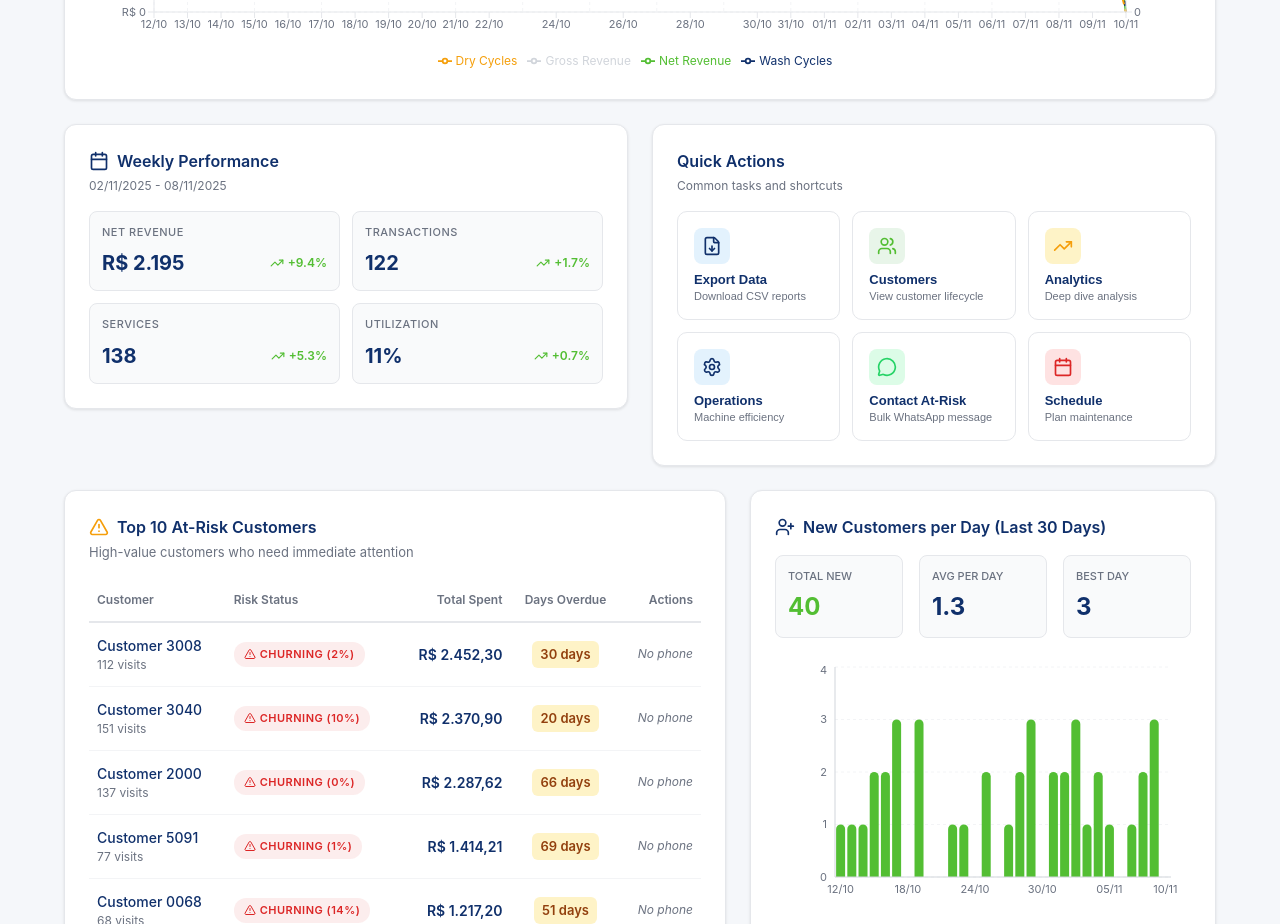
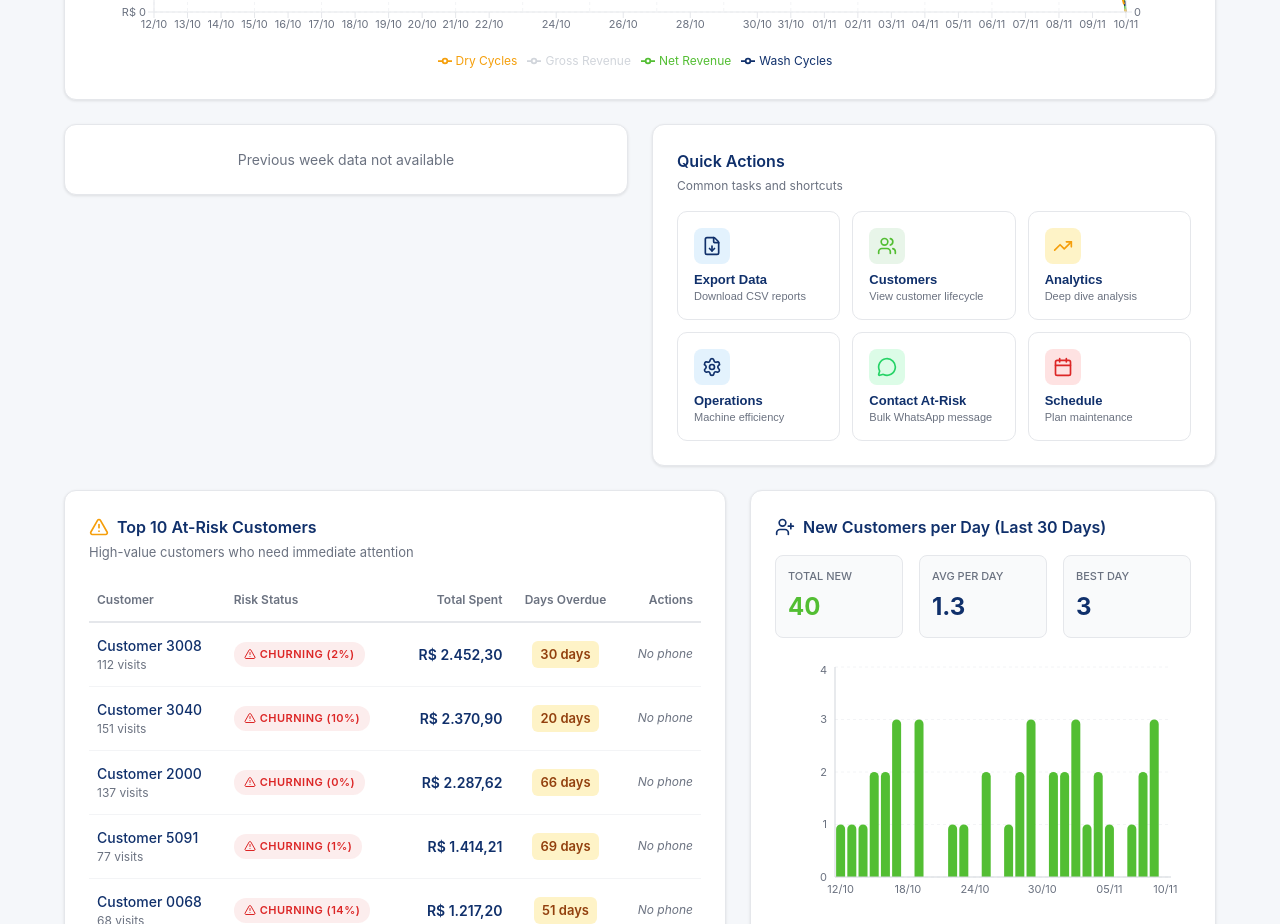
Before and after one commit to lucaslopezpuerta/LavpopBusinessIntelligence, a React (Vite) app: page / in a window 1280 px wide. Shown: the part 940-1864 px from the top of the page. Built offline with nearby package versions, Linux system fonts and the light colour scheme; the HTML template or start-up script is replaced by a standard one.

Commit message:
Update WeeklyPerformanceSummary.jsx

```diff
--- a/src/components/WeeklyPerformanceSummary.jsx
+++ b/src/components/WeeklyPerformanceSummary.jsx
@@ -1,3 +1,7 @@
+// WeeklyPerformanceSummary_v2.0.jsx
+// ✅ Now shows PREVIOUS week's KPIs instead of current week
+// ✅ Calculates metrics for 7-13 days ago
+
 import React from 'react';
 import { Calendar, TrendingUp, TrendingDown } from 'lucide-react';
 
@@ -13,7 +17,26 @@ const WeeklyPerformanceSummary = ({ businessMetrics }) => {
     return null;
   }
 
-  const { weekly, weekOverWeek, windows } = businessMetrics;
+  // Access PREVIOUS week's data instead of current week
+  const { previousWeekly, previousWeekOverWeek, windows } = businessMetrics;
+
+  // If previous week data doesn't exist, show message
+  if (!previousWeekly) {
+    return (
+      <div style={{
+        background: 'white',
+        borderRadius: '12px',
+        padding: '1.5rem',
+        border: '1px solid #e5e7eb',
+        boxShadow: '0 1px 3px rgba(0, 0, 0, 0.1)',
+        textAlign: 'center'
+      }}>
+        <div style={{ color: COLORS.gray, fontSize: '14px' }}>
+          Previous week data not available
+        </div>
+      </div>
+    );
+  }
 
   const formatCurrency = (value) => {
     return new Intl.NumberFormat('pt-BR', {
@@ -33,27 +56,27 @@ const WeeklyPerformanceSummary = ({ businessMetrics }) => {
   const metrics = [
     {
       label: 'Net Revenue',
-      value: formatCurrency(weekly.netRevenue),
-      change: weekOverWeek.netRevenue,
-      changeLabel: formatPercent(weekOverWeek.netRevenue)
+      value: formatCurrency(previousWeekly.netRevenue),
+      change: previousWeekOverWeek.netRevenue,
+      changeLabel: formatPercent(previousWeekOverWeek.netRevenue)
     },
     {
       label: 'Transactions',
-      value: weekly.transactions,
-      change: weekOverWeek.transactions,
-      changeLabel: formatPercent(weekOverWeek.transactions)
+      value: previousWeekly.transactions,
+      change: previousWeekOverWeek.transactions,
+      changeLabel: formatPercent(previousWeekOverWeek.transactions)
     },
     {
       label: 'Services',
-      value: weekly.totalServices,
-      change: weekOverWeek.totalServices,
-      changeLabel: formatPercent(weekOverWeek.totalServices)
+      value: previousWeekly.totalServices,
+      change: previousWeekOverWeek.totalServices,
+      changeLabel: formatPercent(previousWeekOverWeek.totalServices)
     },
     {
       label: 'Utilization',
-      value: `${Math.round(weekly.totalUtilization)}%`,
-      change: weekOverWeek.utilization,
-      changeLabel: weekOverWeek.utilization !== null ? formatPercent(weekOverWeek.utilization) : 'N/A'
+      value: `${Math.round(previousWeekly.totalUtilization)}%`,
+      change: previousWeekOverWeek.utilization,
+      changeLabel: previousWeekOverWeek.utilization !== null ? formatPercent(previousWeekOverWeek.utilization) : 'N/A'
     }
   ];
 
@@ -75,7 +98,7 @@ const WeeklyPerformanceSummary = ({ businessMetrics }) => {
             color: COLORS.primary,
             margin: 0
           }}>
-            Weekly Performance
+            Previous Week Performance
           </h3>
         </div>
         <p style={{
@@ -83,7 +106,7 @@ const WeeklyPerformanceSummary = ({ businessMetrics }) => {
           color: COLORS.gray,
           margin: 0
         }}>
-          {windows.weekly.startDate} - {windows.weekly.endDate}
+          {windows.previousWeekly?.startDate} - {windows.previousWeekly?.endDate}
         </p>
       </div>
 
```
